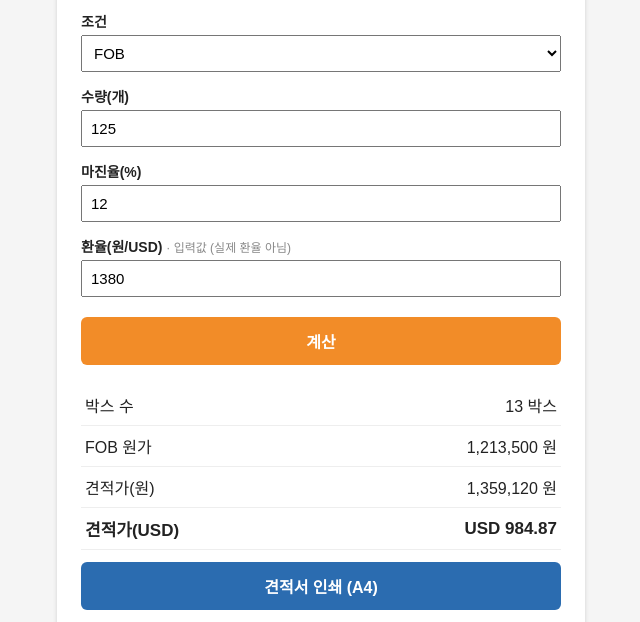
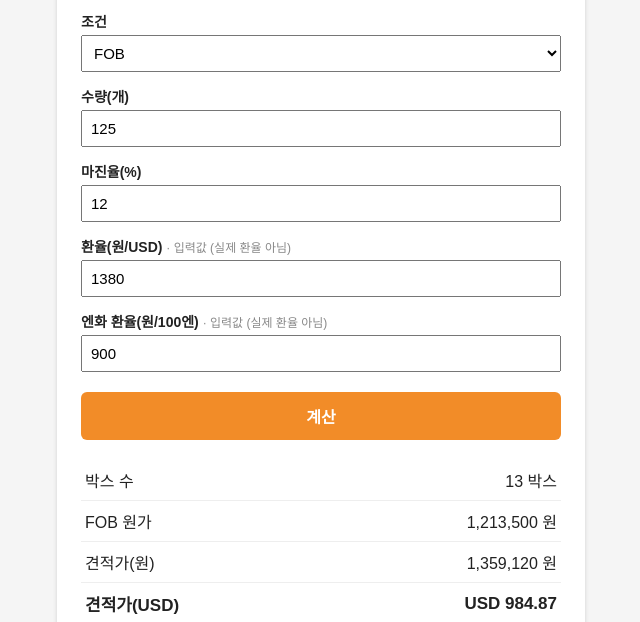
Before and after one commit to martiniifun/saesol-quote-calculator, a plain HTML site: page index.html in a window 1280 px wide. Both pictures are taken after a click on the button "계산". Shown: the part 155-777 px from the top of the page, without its empty margins (319-959 px from the left). Drawn offline with Linux system fonts and the light colour scheme.

Commit message:
엔화(JPY) 견적 추가
엔화 환율(원/100엔) 입력과 견적가(JPY) 표시, 테스트와 요구사항 갱신

Co-Authored-By: Claude Sonnet 5.5 <noreply@anthropic.com>

```diff
--- a/calc.js
+++ b/calc.js
@@ -5,7 +5,7 @@
   const INSURANCE_RATE = 0.002; // 보험료율: FOB 원가의 0.2%
 
   // item: { price, perBox }, qty: 개수, marginPct: 마진율(%), rate: 환율(원/USD)
-  // opts: { term: "FOB" | "CIF", region: "일본" | "동남아" } — 생략하면 FOB
+  // opts: { term: "FOB" | "CIF", region: "일본" | "동남아", jpyRate: 원/100엔 (선택) } — term 생략하면 FOB
   function calcQuote(item, qty, marginPct, rate, opts) {
     const term = (opts && opts.term) || "FOB";
     const goods = item.price * qty;
@@ -26,7 +26,10 @@
 
     const krw = Math.round(base * (1 + marginPct / 100));
     const usd = Math.round(krw / rate * 100) / 100;
-    return { boxes, fob, freight, insurance, cif, base, krw, usd };
+    // 엔화: 환율은 원/100엔 입력값. 엔은 소수 없이 정수로 반올림. 환율이 없으면 null
+    const jpyRate = opts && opts.jpyRate;
+    const jpy = jpyRate > 0 ? Math.round(krw / jpyRate * 100) : null;
+    return { boxes, fob, freight, insurance, cif, base, krw, usd, jpy };
   }
 
   const api = { PACK, INLAND, FREIGHT, INSURANCE_RATE, calcQuote };
--- a/index.html
+++ b/index.html
@@ -70,6 +70,9 @@
   <label for="rate">환율(원/USD) <span class="hint">· 입력값 (실제 환율 아님)</span></label>
   <input id="rate" type="number" min="0" step="any" value="1380">
 
+  <label for="jpyrate">엔화 환율(원/100엔) <span class="hint">· 입력값 (실제 환율 아님)</span></label>
+  <input id="jpyrate" type="number" min="0" step="any" value="900">
+
   <button id="calc" type="button">계산</button>
   <div id="err" class="err"></div>
 
@@ -81,9 +84,10 @@
     <tr class="cif-row"><td>CIF 원가</td><td id="r-cif"></td></tr>
     <tr><td>견적가(원)</td><td id="r-krw"></td></tr>
     <tr class="main"><td>견적가(USD)</td><td id="r-usd"></td></tr>
+    <tr class="main"><td>견적가(JPY)</td><td id="r-jpy"></td></tr>
   </table>
   <button id="print" type="button" class="btn-print" hidden>견적서 인쇄 (A4)</button>
-  <div class="note">포장비 박스당 1,200원 · 내륙 운송비 박스당 800원 포함 / CIF: 해상운임 박스당 일본 1,800원·동남아 2,500원, 보험료 FOB 원가의 0.2% / 환율은 입력값입니다.</div>
+  <div class="note">포장비 박스당 1,200원 · 내륙 운송비 박스당 800원 포함 / CIF: 해상운임 박스당 일본 1,800원·동남아 2,500원, 보험료 FOB 원가의 0.2% / 환율은 입력값입니다. 엔화는 원/100엔 기준, 1엔 단위로 반올림합니다.</div>
 </div>
 
 <div id="sheet">
@@ -137,15 +141,16 @@ $("print").onclick = () => window.print();
 $("calc").onclick = () => {
   const it = items[$("item").value];
   const term = $("term").value, region = $("region").value;
-  const qty = +$("qty").value, margin = +$("margin").value, rate = +$("rate").value;
+  const qty = +$("qty").value, margin = +$("margin").value, rate = +$("rate").value, jpyRate = +$("jpyrate").value;
   const err = $("err");
   if (!Number.isInteger(qty) || qty < 1) { return fail("수량은 1 이상의 정수여야 합니다."); }
   if (!(margin >= 0)) { return fail("마진율은 0 이상이어야 합니다."); }
   if (!(rate > 0)) { return fail("환율은 0보다 커야 합니다."); }
+  if (!(jpyRate > 0)) { return fail("엔화 환율은 0보다 커야 합니다."); }
   err.textContent = "";
 
-  const { boxes, fob, freight, insurance, cif, krw, usd } =
-    Calc.calcQuote(it, qty, margin, rate, { term, region });
+  const { boxes, fob, freight, insurance, cif, krw, usd, jpy } =
+    Calc.calcQuote(it, qty, margin, rate, { term, region, jpyRate });
 
   $("r-box").textContent = boxes.toLocaleString("en-US") + " 박스";
   $("r-fob").textContent = fmtWon(fob);
@@ -156,6 +161,7 @@ $("calc").onclick = () => {
   }
   $("r-krw").textContent = fmtWon(krw);
   $("r-usd").textContent = "USD " + usd.toLocaleString("en-US", { minimumFractionDigits: 2, maximumFractionDigits: 2 });
+  $("r-jpy").textContent = "JPY " + jpy.toLocaleString("en-US");
   $("result").hidden = false;
 
   const usdText = "USD " + usd.toLocaleString("en-US", { minimumFractionDigits: 2, maximumFractionDigits: 2 });
```
Also changed, not shown: test.js (+7 -0 lines), 1 other file.
